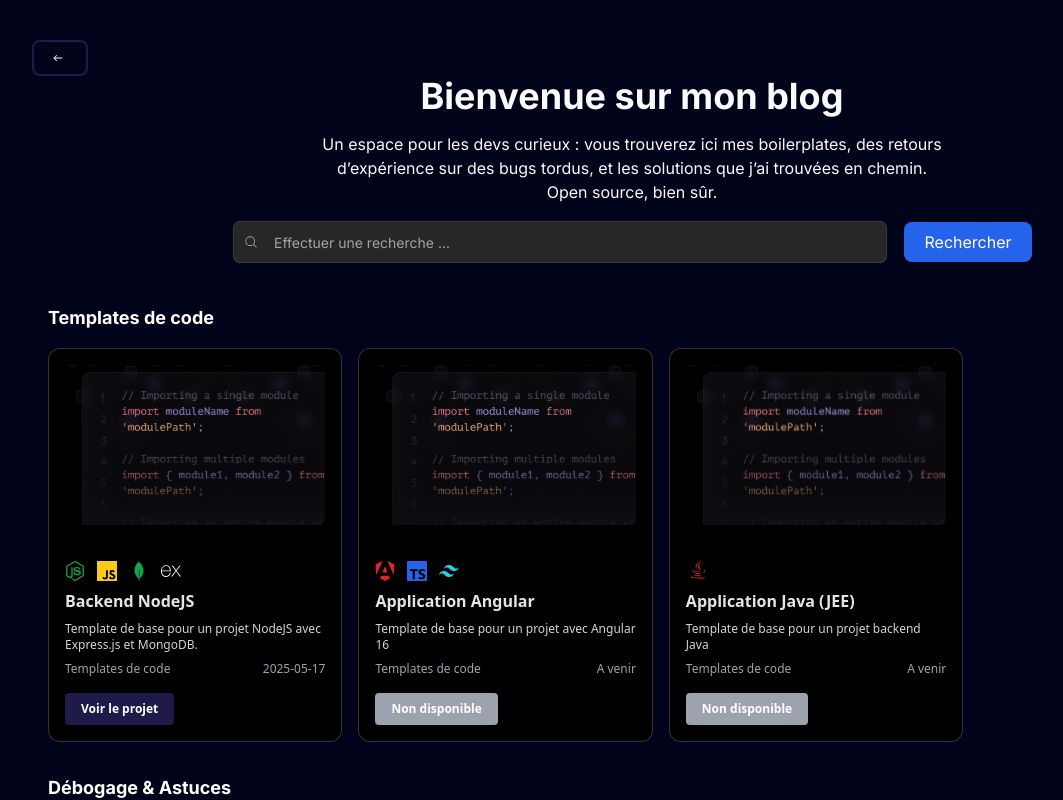
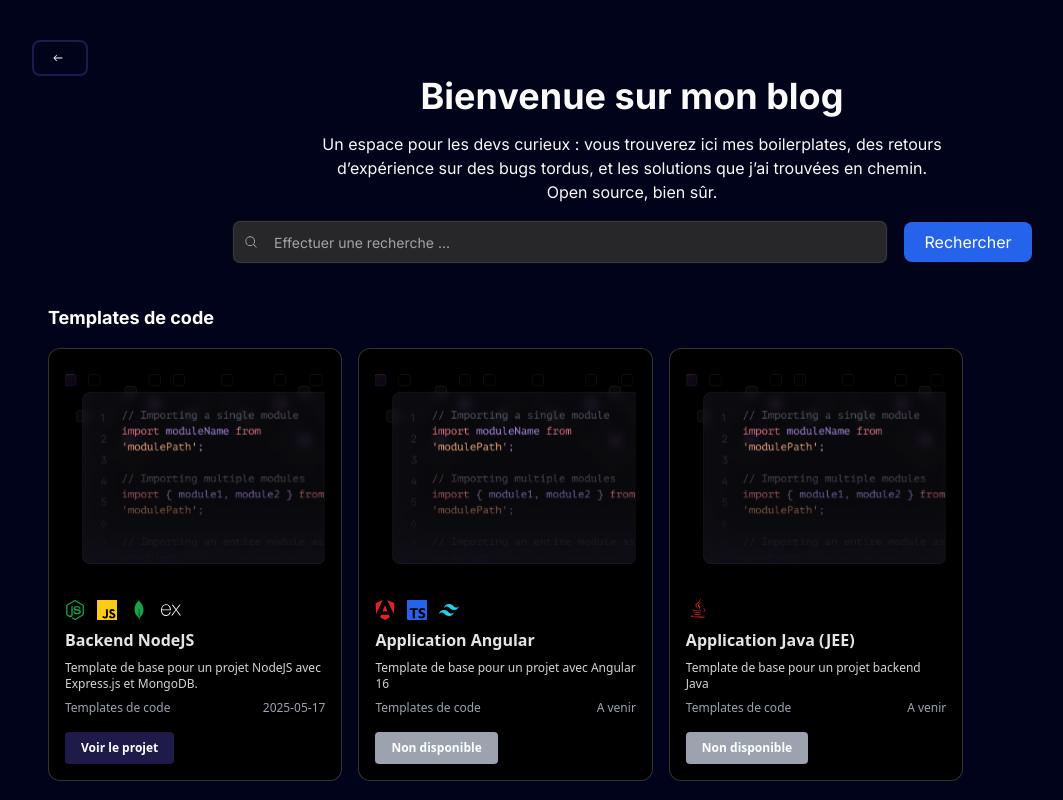
Before and after one commit to ChainerKOMISSA/Portfolio, a Next.js app in the folder portfolio/: page /blog in a window 1280 px wide. Shown: the top 800 px of the page, without its empty margins (8-1071 px from the left). Built offline with nearby package versions, Linux system fonts and the light colour scheme.

Commit message:
Article Test unitaires Bruno en cours

```diff
--- a/portfolio/app/blog/ui/Card.tsx
+++ b/portfolio/app/blog/ui/Card.tsx
@@ -3,6 +3,7 @@ import { cn } from "@/lib/utils";
 import {SiReact, SiTypescript, SiJavascript, SiNodedotjs, SiTailwindcss, SiNextdotjs, SiPython,
     SiMongodb, SiExpress, SiAngular } from "react-icons/si";
 import { BiLogoJava } from "react-icons/bi";
+import Image from "next/image";
 
 
 
@@ -75,10 +76,12 @@ export function CardDemo({
                          }: CardDemoProps) {
     // header = image en grand
     const header = (
-        <img
+        <Image
             src={img}
             alt={title}
-            className="w-full h-40 object-cover rounded-md mb-4"
+            className="object-cover rounded-md mb-4"
+            width={1000}
+            height={350}
         />
     );
 
--- a/portfolio/app/blog/ui/HeroSection.tsx
+++ b/portfolio/app/blog/ui/HeroSection.tsx
@@ -76,7 +76,7 @@ export function HeroSectionOne() {
                             <section id="conclusion">
                                 <h2 className="text-2xl font-bold mb-4 text-white">Conclusion</h2>
                                 <p className="text-gray-300 mb-6">
-                                    Bruno vous permet de simplifier vos tests d'API tout en restant flexible. Essayez-le dans vos prochains projets !
+                                    Bruno vous permet de simplifier vos tests d&apos;API tout en restant flexible. Essayez-le dans vos prochains projets !
                                 </p>
                                 <Link href="/blog" className="inline-block bg-blue-600 hover:bg-blue-500 text-white text-sm px-4 py-2 rounded-md transition">
                                     ← Retour au blog
```
